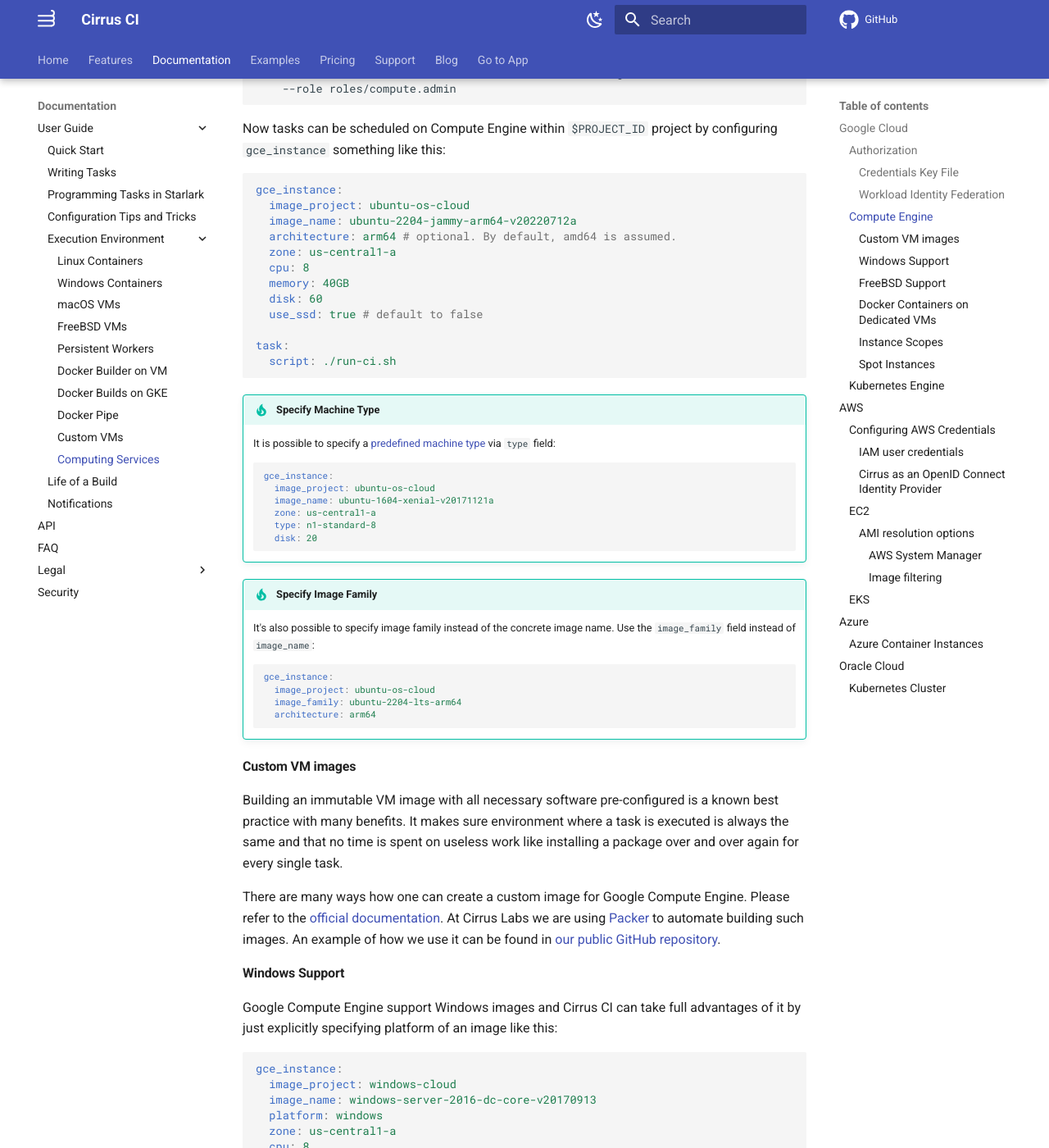
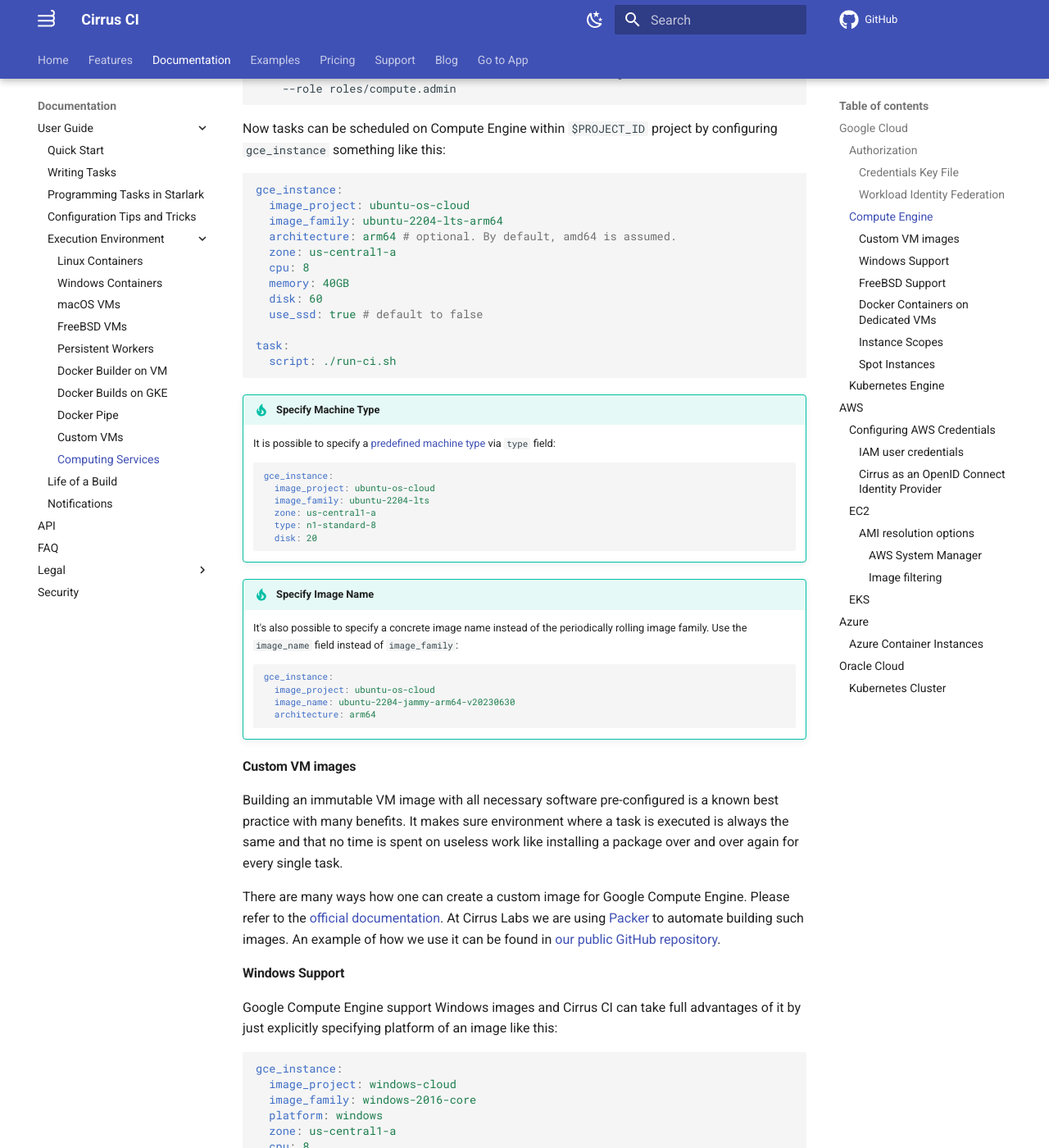
Before and after one commit to cirruslabs/cirrus-ci-docs, an MkDocs documentation site: the page built from docs/guide/supported-computing-services.md, in a window 1280 px wide and 1400 px high, scrolled down 5529 px. Shown: the whole window at 82% size. Built offline with MkDocs 1.6.1 and Material for MkDocs 9.7.7, drawn with Linux system fonts in a browser that asks for light colours; emoji names are drawn with the system emoji font; comment, search, counter and statistics services are not loaded.

Commit message:
Prefer image_family to image_name where applicable (#1193)

````diff
--- a/docs/guide/supported-computing-services.md
+++ b/docs/guide/supported-computing-services.md
@@ -272,7 +272,7 @@ like this:
 ```yaml
 gce_instance:
   image_project: ubuntu-os-cloud
-  image_name: ubuntu-2204-jammy-arm64-v20220712a
+  image_family: ubuntu-2204-lts-arm64
   architecture: arm64 # optional. By default, amd64 is assumed.
   zone: us-central1-a
   cpu: 8
@@ -291,20 +291,20 @@ task:
     ```yaml
     gce_instance:
       image_project: ubuntu-os-cloud
-      image_name: ubuntu-1604-xenial-v20171121a
+      image_family: ubuntu-2204-lts
       zone: us-central1-a
       type: n1-standard-8
       disk: 20
     ```
 
-!!! tip "Specify Image Family"
-    It's also possible to specify image family instead of the concrete image name. Use the `image_family` field
-    instead of `image_name`:
+!!! tip "Specify Image Name"
+    It's also possible to specify a concrete image name instead of the periodically rolling image family. Use the `image_name` field
+    instead of `image_family`:
 
     ```yaml
     gce_instance:
       image_project: ubuntu-os-cloud
-      image_family: ubuntu-2204-lts-arm64
+      image_name: ubuntu-2204-jammy-arm64-v20230630
       architecture: arm64
     ```
 
@@ -326,7 +326,7 @@ platform of an image like this:
 ```yaml
 gce_instance:
   image_project: windows-cloud
-  image_name: windows-server-2016-dc-core-v20170913
+  image_family: windows-2016-core
   platform: windows
   zone: us-central1-a
   cpu: 8
````
